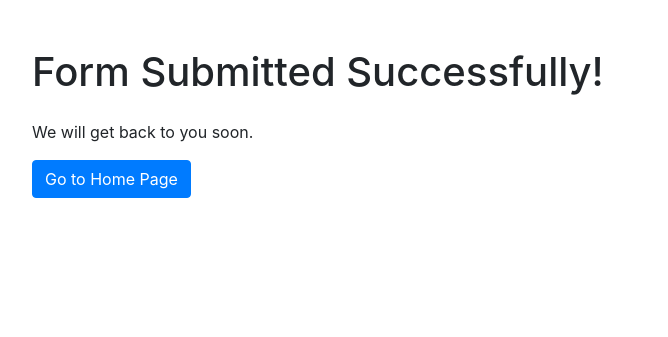
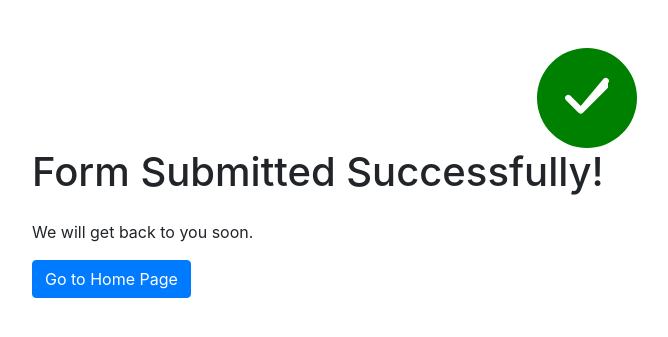
Before and after one commit to kalosius/francis-backend, a Django app: template schoolapp/templates/success.html in a window 1280 px wide. Shown: the top 337 px of the page, without its empty margins (53-721 px from the left). Run offline with Django 5.2, Linux system fonts and the light colour scheme; the template is opened without the code that fills it, so the values that code supplies are empty; some libraries are stand-ins or nearby versions.

Commit message:
success page

```diff
--- a/schoolapp/templates/success.html
+++ b/schoolapp/templates/success.html
@@ -10,6 +10,10 @@
 </head>
 <body>
     <div class="container mt-5">
+        <!-- a green tick icon -->
+         <center><svg xmlns="http://www.w3.org/2000/svg" width="100" height="100" fill="green" class="bi bi-check-circle" viewBox="0 0 16 16">
+            <path d="M8 0a8 8 0 1 1 0 16A8 8 0 0 1 8 0zm3.354 5.646a.5.5 0 0 0-.708-.708L7 9.293 5.354 7.646a.5.5 0 1 0-.708.708l2 2a.5.5 0 0 0 .708 0l4-4z"/></svg>
+        </center>
         <h1 class="mb-4">Form Submitted Successfully!</h1>
         <p>We will get back to you soon.</p>
         <a href="https://stfranciss.netlify.app" class="btn btn-primary">Go to Home Page</a>
```
Also changed, not shown: db.sqlite3, results_photos/capuchinsisters.jpeg (added).
